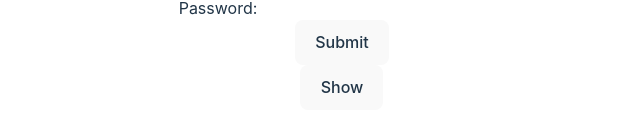
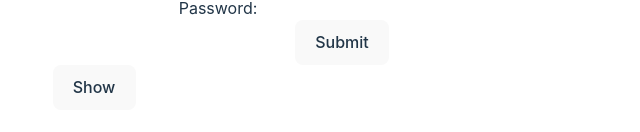
Before and after one commit to rokib97/frontend-fundamentalist, a React (Vite) app in the folder react-hook-optimization/: page / in a window 1280 px wide. Shown: the part 422-554 px from the top of the page, without its empty margins (298-938 px from the left). Built offline with nearby package versions, Linux system fonts and the light colour scheme.

Commit message:
object as usestate value

```diff
--- a/react-hook-optimization/src/components/UseEffectExample.tsx
+++ b/react-hook-optimization/src/components/UseEffectExample.tsx
@@ -2,6 +2,11 @@
 
 const UseEffectExample = () => {
   const [hidden, setHidden] = useState(true);
+  const [user, setUser] = useState({ name: "", email: "" });
+  console.log(user);
+  useEffect(() => {
+    console.log("render");
+  }, [user.name, user.email]);
 
   return (
     <div>
@@ -10,6 +15,16 @@
       </button>
 
       {!hidden && <Todo />}
+      <input
+        onBlur={(e) => setUser({ ...user, name: e.target.value })}
+        type="text"
+        name="name"
+      />
+      <input
+        onBlur={(e) => setUser({ ...user, email: e.target.value })}
+        type="text"
+        name="email"
+      />
     </div>
   );
 };
```
